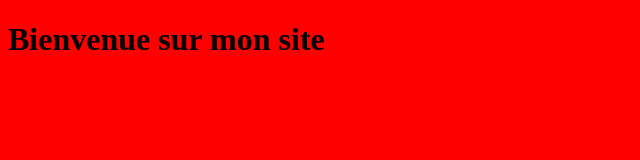
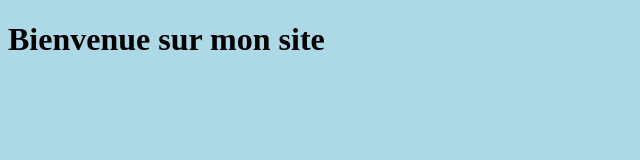
Before and after one commit to douaalaz18-commits/mon-site, a plain HTML site: page index.html in a window 1280 px wide. Shown: the whole page, without its empty margins (0-640 px from the left). Drawn offline with Linux system fonts and the light colour scheme.

Commit message:
Revert "Change la couleur en rouge"
This reverts commit 7535fca69c2337815dc7e39357525b16b5bfb0e3.

```diff
--- a/style.css
+++ b/style.css
@@ -1,3 +1,3 @@
 body {
-    background-color: red;
+    background-color: lightblue;
 }
```
